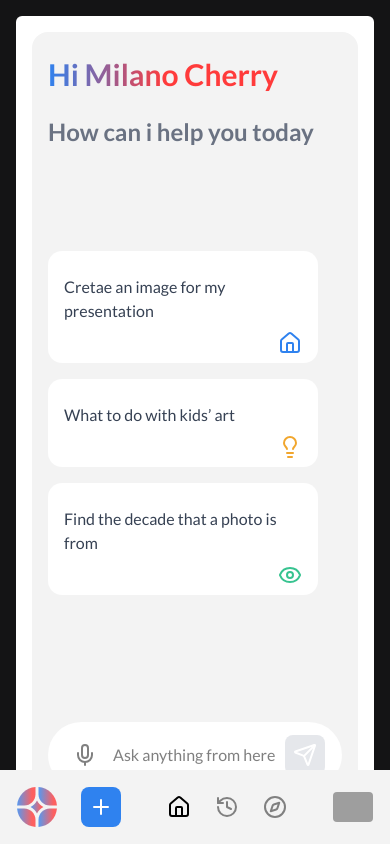
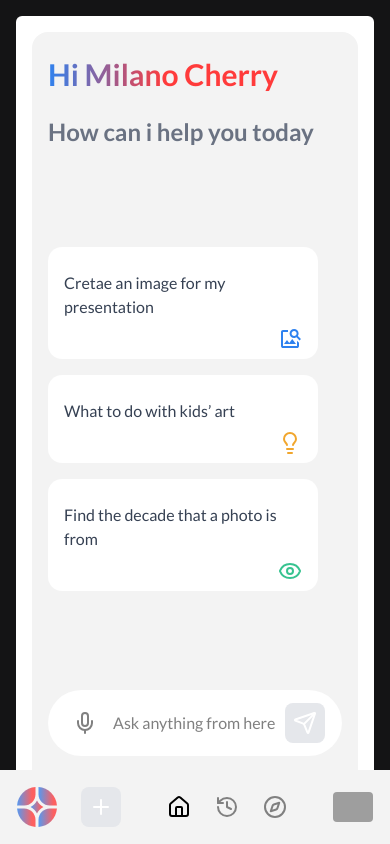
Before and after one commit to Raficknew/ChatBot, a React (Vite) app: page / in a window 390 px wide. Built offline with nearby package versions, Linux system fonts and the light colour scheme; grey boxes are pictures that could not be loaded.

Commit message:
feat: newChatfunctionality added

```diff
--- a/biome.json
+++ b/biome.json
@@ -1,5 +1,5 @@
 {
-  "$schema": "https://biomejs.dev/schemas/2.4.7/schema.json",
+  "$schema": "https://biomejs.dev/schemas/2.4.9/schema.json",
   "vcs": {
     "enabled": true,
     "clientKind": "git",
--- a/src/App.tsx
+++ b/src/App.tsx
@@ -16,7 +16,7 @@ function App() {
     <div className="bg-background w-full h-screen px-4 py-4 md:px-10 md:py-6 lg:px-20 lg:py-22">
       <div className="h-full rounded-md bg-foreground px-4 py-4 md:px-10 md:py-10 lg:py-22">
         <main className="flex flex-col md:flex-row gap-4 md:gap-10 h-full">
-          <Sidebar />
+          <Sidebar messages={messages} onNewChatClick={() => setMessages([])} />
           {messages.length > 0 ? (
             <Chat messages={messages} setMessages={setMessages} />
           ) : (
--- a/src/components/organisms/Chat.tsx
+++ b/src/components/organisms/Chat.tsx
@@ -88,7 +88,7 @@ export function Chat({
         {isBotThinking && <ChatBotLoadingResponse />}
         <div ref={bottomRef} />
       </div>
-      <div className="mt-6">
+      <div className="mb-8 md:mt-6 md:mb-0">
         <ChatInput onSubmit={handleSend} disabled={isBotThinking} />
       </div>
     </div>
--- a/src/components/organisms/ChatPreview.tsx
+++ b/src/components/organisms/ChatPreview.tsx
@@ -1,14 +1,15 @@
-import { Eye, Home, Lightbulb } from "lucide-react";
+import { Eye, Lightbulb } from "lucide-react";
+import ImageSearchIcon from "../../assets/icons/ImageSearch.svg";
+import Robot from "../../assets/images/Robot.svg";
 import type { Message } from "../../types/types";
 import { ChatTitle } from "../atoms/ChatTitle";
 import { ChatInput } from "../molecules/ChatInput";
 import { MessageOption } from "../molecules/MesssageOption";
-import Robot from "../../assets/images/Robot.svg";
 
 const messageOptions = [
   {
     title: "Cretae an image for my presentation",
-    icon: <Home color="#2F82EF" />,
+    icon: <img src={ImageSearchIcon} aria-label="ImageSearchIcon" />,
   },
   { title: "What to do with kids’ art", icon: <Lightbulb color="#F1A62D" /> },
   {
@@ -50,7 +51,7 @@ export function ChatPreview({
           <img src={Robot} alt="Robot" className="object-contain" />
         </div>
       </div>
-      <div className="mt-6">
+      <div className="mb-8 md:mt-6 md:mb-0">
         <ChatInput onSubmit={(msg) => onStartChat(msg)} />
       </div>
     </div>
--- a/src/components/organisms/Sidebar.tsx
+++ b/src/components/organisms/Sidebar.tsx
@@ -1,14 +1,24 @@
 import { Compass, History, House, Plus } from "lucide-react";
 import chatAvatarSrc from "../../assets/images/ChatAvatar.svg";
+import type { ChatMessages } from "../../types/types";
 import { IconButton, IconButtonWithBackground } from "../atoms/IconButton";
 import { UserAvatar } from "../atoms/UserAvatar";
 
-export function Sidebar() {
+export function Sidebar({
+  messages,
+  onNewChatClick,
+}: {
+  messages: ChatMessages[];
+  onNewChatClick: () => void;
+}) {
   return (
     <div className="fixed md:relative left-0 bottom-0 md:h-full bg-surface border border-surface/10 p-4 md:py-10 md:px-6 w-full md:w-fit md:rounded-full flex md:flex-col justify-between items-center">
       <div className="flex md:flex-col items-center gap-6">
         <img src={chatAvatarSrc} alt="chatIcon" />
-        <IconButtonWithBackground>
+        <IconButtonWithBackground
+          onClick={onNewChatClick}
+          disabled={messages.length === 0}
+        >
           <Plus color="white" />
         </IconButtonWithBackground>
       </div>
```
Also changed, not shown: src/assets/icons/ImageSearch.svg (added).
